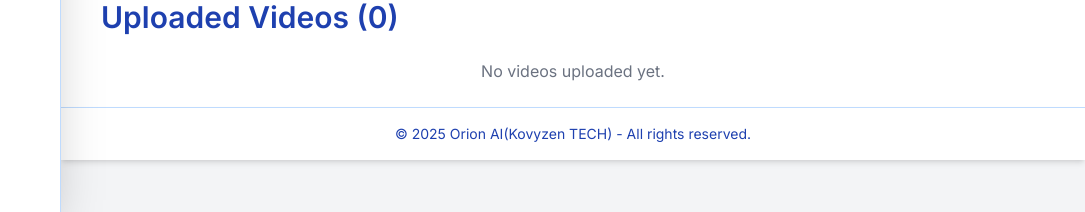
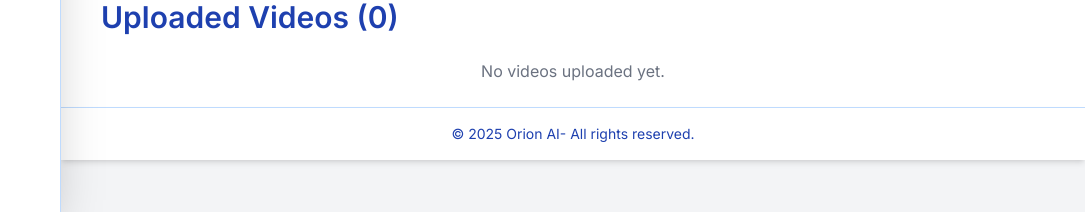
Before and after one commit to ARIHARAN-KC/streaming_app-dj, a Django app: a page that uses streaming/templates/base.html in a window 1280 px wide. Shown: the part 588-800 px from the top of the page, without its empty margins (195-1280 px from the left). Run offline with Django 5.2, Linux system fonts and the light colour scheme; the visitor is signed in with stand-in values (Sample User, id 1); data comes from the database, SQL or seed files in the repository; data that the repository does not hold is empty; some libraries are stand-ins or nearby versions.

Commit message:
readme.md fix

```diff
--- a/streaming/templates/base.html
+++ b/streaming/templates/base.html
@@ -90,7 +90,7 @@
 
             <!-- Footer -->
             <footer class="bg-white dark:bg-gray-800 border-t border-muted-blue dark:border-gray-700 text-center p-4 shadow-md">
-                <p class="text-sm text-primary-blue dark:text-white">© 2025 Orion AI(Kovyzen TECH) - All rights reserved.</p>
+                <p class="text-sm text-primary-blue dark:text-white">© 2025 Orion AI- All rights reserved.</p>
             </footer>
         </div>
 
```
Also changed, not shown: README.md (added).
